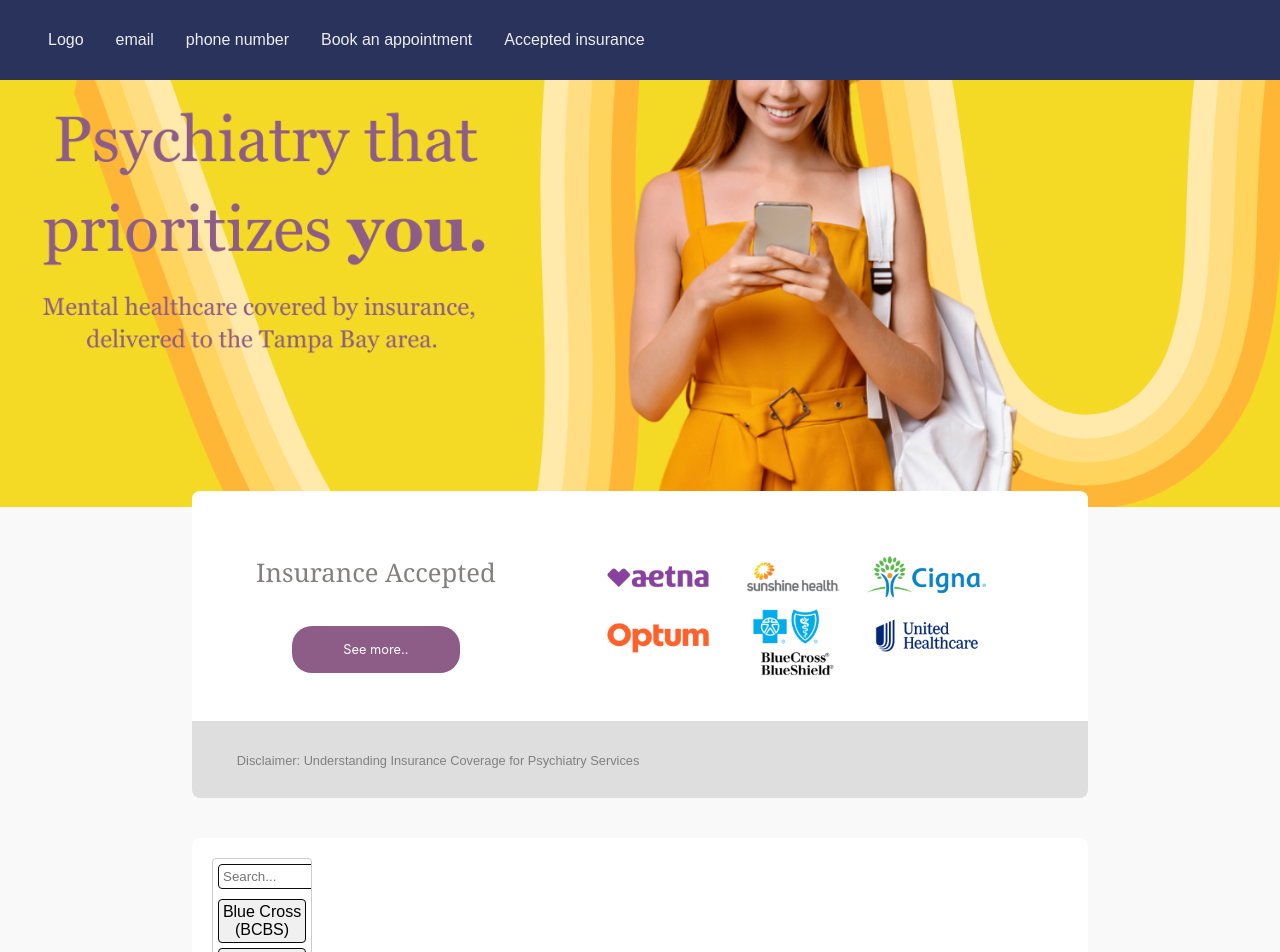
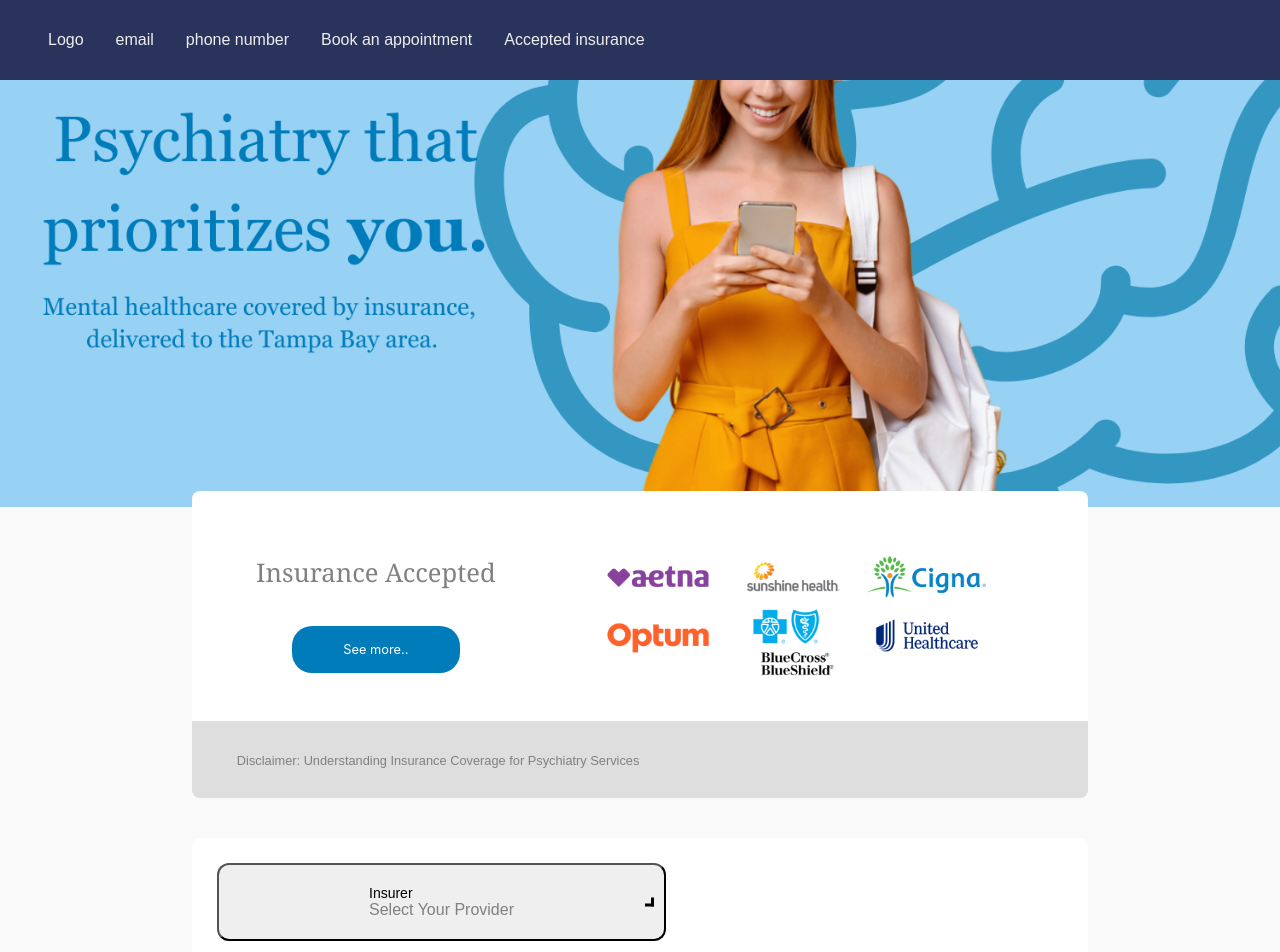
Before and after one commit to StrBoll/TampaBayMentalHealth, a React (Create React App) app: page /checkinsurance in a window 1280 px wide. Shown: the top 952 px of the page. Built offline with nearby package versions, Linux system fonts and the light colour scheme.

Commit message:
Drop down list

```diff
--- a/src/InsuranceDropDown.jsx
+++ b/src/InsuranceDropDown.jsx
@@ -7,7 +7,7 @@
             left: '15%',
             width: '70%', // Adjust width for different screen sizes
             height: '40%', // Adjust height for different screen sizes
-            background: 'linear-gradient(to bottom, White 75%, #dedede 75%)',
+            background: 'White',
             borderRadius: '8px',
             display: 'flex',
             justifyContent: 'space-between', // Distribute items along the main axis with space between them
@@ -18,10 +18,9 @@
         dropdown: {
             maxHeight: '200px',
             overflowY: 'auto',
-            border: '1px solid #ccc',
             borderRadius: '4px',
             padding: '5px',
-            width: '100px', // Width of the dropdown items
+            width: '100%', // Width of the dropdown items
         },
         item: {
             padding: '5px',
--- a/src/OverLayComponent.jsx
+++ b/src/OverLayComponent.jsx
@@ -16,7 +16,7 @@
             boxSizing: 'border-box', // Include padding and border in the total width and height of the element
         },
         button: {
-            backgroundColor: '#8D5C87',
+            backgroundColor: '#007CBA',
             color: 'white',
             border: 'none',
             borderRadius: '20px',
--- a/src/list.css
+++ b/src/list.css
@@ -1,12 +1,13 @@
 .searchable-list-container {
   display: flex;
-  align-items: center;
-  justify-content: center;
+  align-items: left;
+  justify-content: left;
+  border-color: white;
+  border: none; /* Remove border */
 }
 
-
 .search-input {
-    width: 200%;
+  width: 315%;
   padding: 4px;
   margin-bottom: 10px;
   border: 1px solid #0c0c0c;
@@ -16,16 +17,36 @@
 .list {
   list-style: none;
   padding: 0;
+  width: 315%; /* Set width to 100% */
 }
 
 .list-item {
-    background-color: #f0f0f0;
-    border: 1px solid #070707;
+  white-space: nowrap; /* Prevent line breaks */
+  overflow: hidden; /* Hide overflowing text */
+  text-overflow: ellipsis; /* Show ellipsis for overflowed text */
+  background-color: #333; /* Darker background color */
+  color: #fff; /* White text color */
   border-radius: 4px;
-    padding: 3px;
-    margin-bottom: 5px;
+  padding: 6px; /* Increased padding for better readability */
+  margin-bottom: 0px;
+  text-align: left; /* Align text to the left */
 }
 
 .list-item:hover {
-    background-color: #e0e0e0;
+  background-color: #007bff; /* Darker hover background color */
 }
+/* list.css */
+
+.arrow {
+  border: solid black;
+  border-width: 0 3px 3px 0;
+  display: inline-block;
+  padding: 3px;
+}
+
+
+
+.down {
+  transform: rotate(45deg);
+  -webkit-transform: rotate(45deg);
+}
--- a/src/list.js
+++ b/src/list.js
@@ -5,6 +5,7 @@
 
 const SearchableList = ({ items }) => {
   const [searchTerm, setSearchTerm] = useState('');
+  const [isVisible, setIsVisible] = useState(false); // Initialize isVisible state to false
 
   const handleChange = (e) => {
     setSearchTerm(e.target.value);
@@ -14,11 +15,41 @@
     item.toLowerCase().includes(searchTerm.toLowerCase())
   );
 
+  const toggleVisibility = () => {
+    setIsVisible(!isVisible);
+  };
+
+  // Inline styles for the toggle button
+  const toggleButtonStyle = {
+    padding: '20px 150px', // Adjust padding as needed
+    fontSize: '14px', // Increase font size for a larger button
+    borderRadius: '12px', // Increase border radius for a rounded button
+    width: isVisible ? '100%' : 'auto', // Make the button as wide as the container if visible
+    textAlign: 'left', // Move the text to the left
+    position: 'relative', // Position relative to the parent container
+  };
+
+  // Inline styles for the drop-down arrow
+  const dropdownArrowStyle = {
+    position: 'absolute',
+    top: '50%',
+    right: '10px', // Adjust the distance from the right side as needed
+    transform: 'translateY(-50%)', // Center vertically
+    fontSize: '24px', // Adjust arrow size
+    color: 'black', // Arrow color
+  };
+
+  // Inline styles for the "Select Your Provider" text
+  const selectProviderStyle = {
+    fontSize: '16px', // Set font size to 16px
+    color: 'gray', // Set color to gray
+  };
+
   return (
     <div className="searchable-list-container">
-      <div className="image-left">
-      </div>
+      <div className="image-left"></div>
       <div className="searchable-list-content">
+        {isVisible && (
           <input
             type="text"
             placeholder="Search..."
@@ -26,15 +57,21 @@
             onChange={handleChange}
             className="search-input"
           />
+        )}
+        {isVisible && (
           <ul className="list">
             {filteredItems.map((item, index) => (
               <li key={index} className="list-item">{item}</li>
             ))}
           </ul>
+        )}
+        <button onClick={toggleVisibility} className="toggle-button" style={toggleButtonStyle}>
+          Insurer<br />
+          <span style={selectProviderStyle}>Select Your Provider</span>
+          <i className="arrow down" style={dropdownArrowStyle}></i> {/* Down arrow */}
+        </button>
       </div>
-      <div className="image-right">
-
-      </div>
+      <div className="image-right"></div>
     </div>
   );
 };
```
Also changed, not shown: src/images/SmilingFinal.png. Lines whose indentation alone changed are shown as unchanged.
